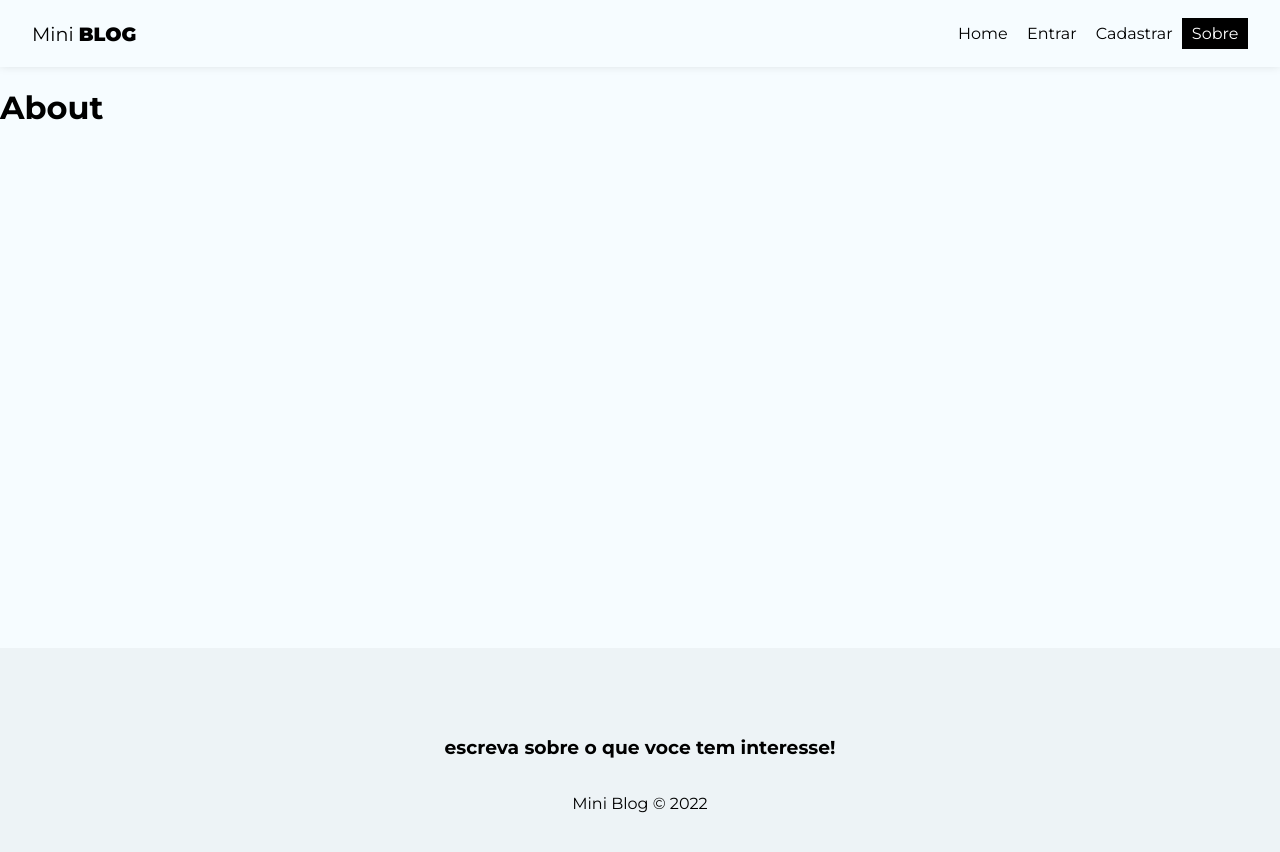
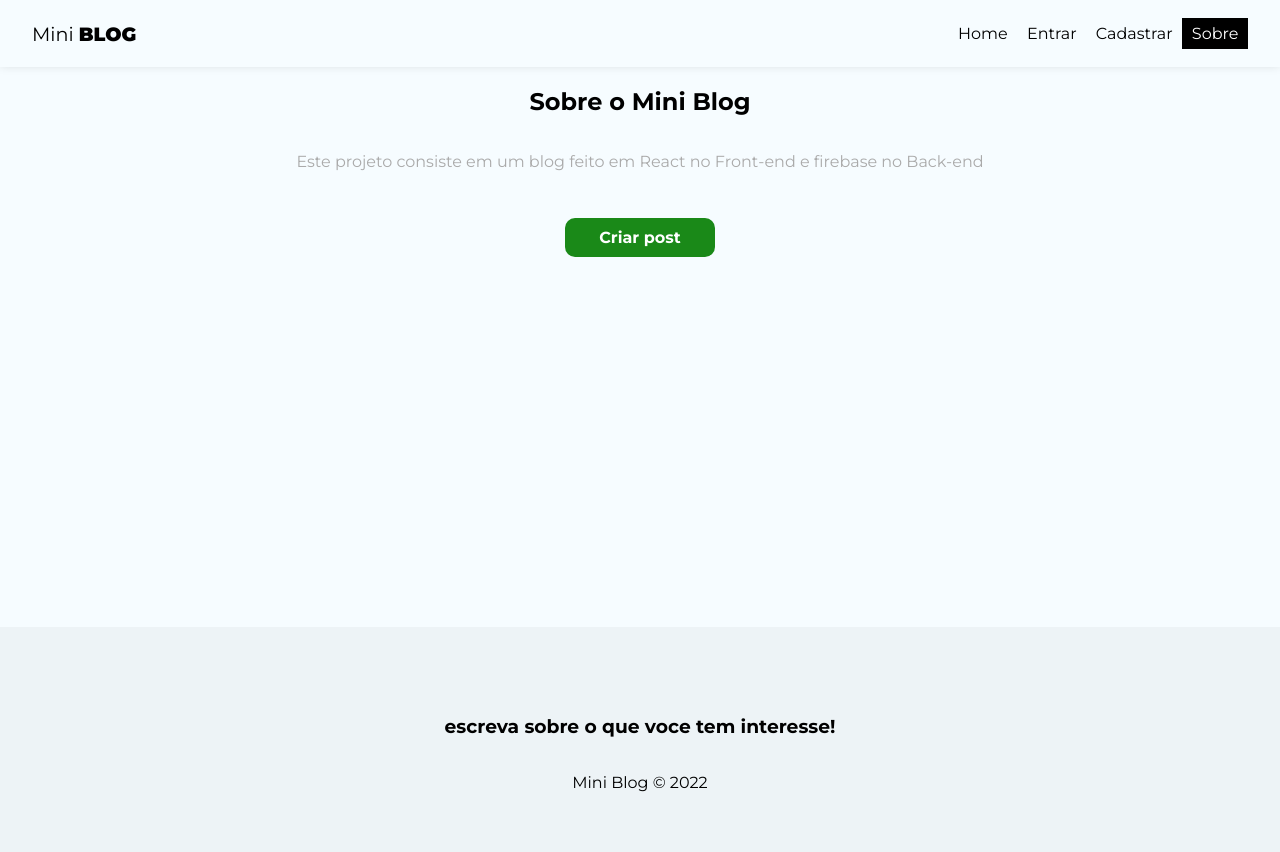
Before and after one commit to matheus-git11/miniblog, a React (Create React App) app: page /about in a window 1280 px wide. Shown: the top 852 px of the page. Built offline with nearby package versions, Linux system fonts and the light colour scheme; no server answers.

Commit message:
Iniciando pagina sobre e bloqueando paginas que precisam de autenticacao

```diff
--- a/src/App.css
+++ b/src/App.css
@@ -1,4 +1,5 @@
 .container{
   min-height: 60vh;
   margin-bottom: 5em;
+
 }
--- a/src/App.js
+++ b/src/App.js
@@ -4,12 +4,12 @@
 //dependencies
 import { BrowserRouter, Routes, Route, Navigate } from "react-router-dom";
 import { onAuthStateChanged } from "firebase/auth";
+import { useState, useEffect } from "react";
 
 //hooks
-import { useState, useEffect } from "react";
 import { useAuthentication } from "./hooks/useAuthentication";
 
-//conxtext
+//context
 import { AuthProvider } from "./context/AuthContext";
 
 //pages
@@ -23,37 +23,45 @@
 import Dashboard from "./pages/Dashboard/Dashboard";
 
 function App() {
+  const [user, setUser] = useState(undefined);
+  const { auth } = useAuthentication();
+  const loadingUser = user === undefined;
 
-  const [user,setUser] = useState(undefined)
-  const {auth} = useAuthentication()
-  const loadingUser = user === undefined
+  useEffect(() => {
+    onAuthStateChanged(auth, (user) => {
+      setUser(user);
+    });
+  }, [auth]);
 
-
-  useEffect(() =>{
-    onAuthStateChanged(auth,(user) => {
-      setUser(user)
-    })
-  },[auth])
-
-
-
-  if(loadingUser){
-    return <p>Carregando....</p>
+  if (loadingUser) {
+    return <p>Carregando....</p>;
   }
 
   return (
     <div className="App">
-      <AuthProvider value={{user}}>
+      <AuthProvider value={{ user }}>
         <BrowserRouter>
           <Navbar />
           <div className="container">
             <Routes>
               <Route path="/" element={<Home />} />
               <Route path="/about" element={<About />} />
-              <Route path="/login" element={<Login />} />
-              <Route path="/register" element={<Register />} />
-              <Route path="/posts/create" element={<CreatePost/>}/>
-              <Route path="/dashboard" element={<Dashboard />} />
+              <Route
+                path="/login"
+                element={!user ? <Login /> : <Navigate to="/" />}
+              />
+              <Route
+                path="/register"
+                element={!user ? <Register /> : <Navigate to="/" />}
+              />
+              <Route
+                path="/posts/create"
+                element={user ? <CreatePost /> : <Navigate to="/login" />}
+              />
+              <Route
+                path="/dashboard"
+                element={user ? <Dashboard /> : <Navigate to="/login" />}
+              />
             </Routes>
           </div>
           <Footer />
--- a/src/pages/About/About.js
+++ b/src/pages/About/About.js
@@ -1,9 +1,20 @@
-import styles from './About.module.css'
+import styles from "./About.module.css";
+
+import { Link } from "react-router-dom";
 
 const About = () => {
   return (
-    <div>
-      <h1>About</h1>
+    <div className={styles.about}>
+      <h2>
+        Sobre o Mini <span>Blog</span>
+      </h2>
+      <p>
+        Este projeto consiste em um blog feito em React no Front-end e firebase
+        no Back-end
+      </p>
+      <Link to="/posts/create" className="btn">
+        Criar post
+      </Link>
     </div>
   );
 };
--- a/src/pages/About/About.module.css
+++ b/src/pages/About/About.module.css
@@ -0,0 +1,18 @@
+.about{
+    text-align: center;
+    display: flex;
+    flex-direction: column;
+    align-items: center;
+
+}
+
+.about p {
+    color: #aaa;
+    margin-bottom: 2em;
+}
+
+.about a{
+    display:block;
+    margin-top: 15px;
+    padding: 10px 15px;
+}
```
